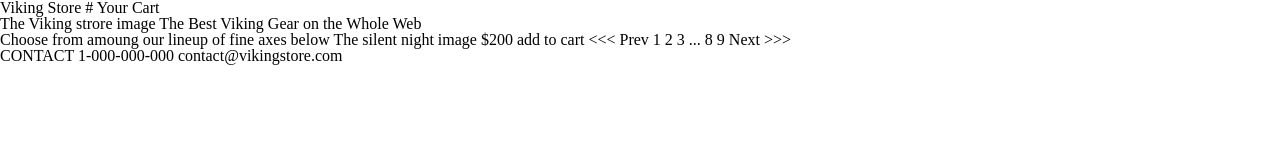
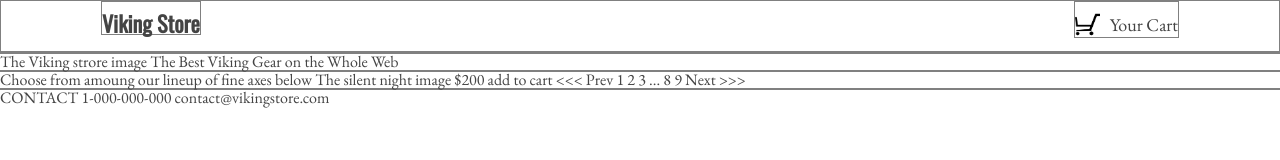
Before and after one commit to asolvang/viking-store, a plain HTML site: page index.html in a window 1280 px wide. Drawn offline with nearby package versions, Linux system fonts and the light colour scheme.

Commit message:
Completed the header

```diff
--- a/assets/css/css-store.css
+++ b/assets/css/css-store.css
@@ -1 +1,48 @@
 /* css for viking-google.no */
+div {
+	border: 1px solid grey;
+}
+
+body {
+	font-family: 'EB Garamond', serif;
+	color: #444;
+}
+
+body h1 {
+	font-family: 'Oswald', sans-serif;
+}
+
+
+.navbar {
+	height: 50px;
+}
+
+.navbar h1 {
+	font-size: 22px;
+	font-weight: bold;
+}
+
+.navbar-left {
+	float: left;
+	margin-left: 100px;
+	padding-top: 10px;
+}
+.navbar-right {
+	float: right;
+	margin-right: 100px;
+	padding-top: 10px;
+	display: table;
+
+}
+
+.navbar-right img {
+	display: table-cell;
+	vertical-align: middle;
+	margin-right: 10px;
+}
+
+.navbar-right p {
+	font-size: 18px;
+	display: table-cell;
+	vertical-align: middle;
+}
--- a/index.html
+++ b/index.html
@@ -4,6 +4,7 @@
 		<meta charset="utf-8">
 		<title>Viking E-store</title>
 		<link rel="stylesheet" type="text/css" href="assets/css/css-reset.css">
+		<link href="https://fonts.googleapis.com/css?family=EB+Garamond|Oswald" rel="stylesheet">
 	  <link rel="stylesheet" type="text/css" href="assets/css/css-store.css">
 	  <link rel="stylesheet" type="text/css" href="assets/icons/font-awesome-4.7.0/css/font-awesome.min.css">
 	  <link href="assets/images/RedVikingHelmet.png" rel="icon" type="image/png">
@@ -13,8 +14,13 @@
   <body>
 
   	<div class="navbar">
-  		Viking Store
-  		# Your Cart
+  		<div class="navbar-left">
+  			<h1>Viking Store</h1>
+  		</div>
+  		<div class="navbar-right">
+  			<img src="assets/images/icon_empty_cart.png" height="25px">
+  			<p>Your Cart</p>
+  		</div>
   	</div>
 
   	<div class="hero-area"></div>
```
Also changed, not shown: assets/images/email_white.png (added), assets/images/icon_empty_cart.png (added), assets/images/icon_phone_white.png (added), assets/images/product_images/axe_cunning_cutter_small.jpg (added), assets/images/product_images/axe_dainty_daisy_small.jpg (added), assets/images/product_images/axe_double_trouble_small.jpg (added), assets/images/product_images/axe_kingmaker_small.jpg (added), assets/images/product_images/axe_silent_night_small.jpg (added), assets/images/product_images/axe_whispering_wind_small.jpg (added), assets/images/viking_ship_background_medium.jpg (added).
